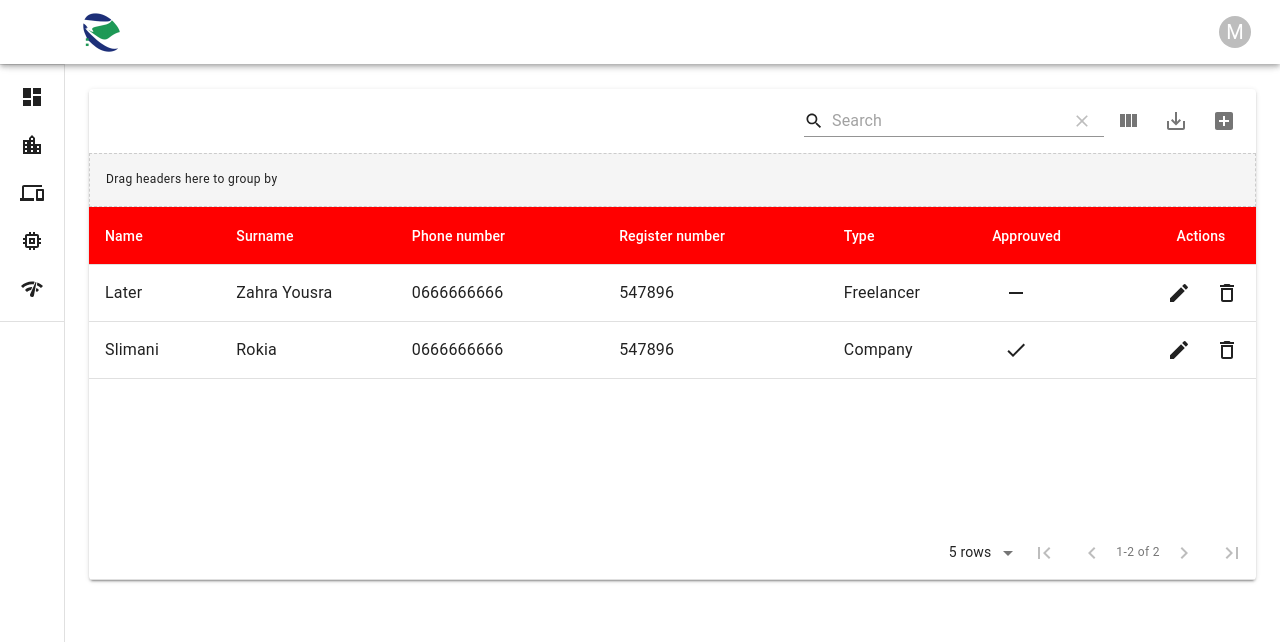
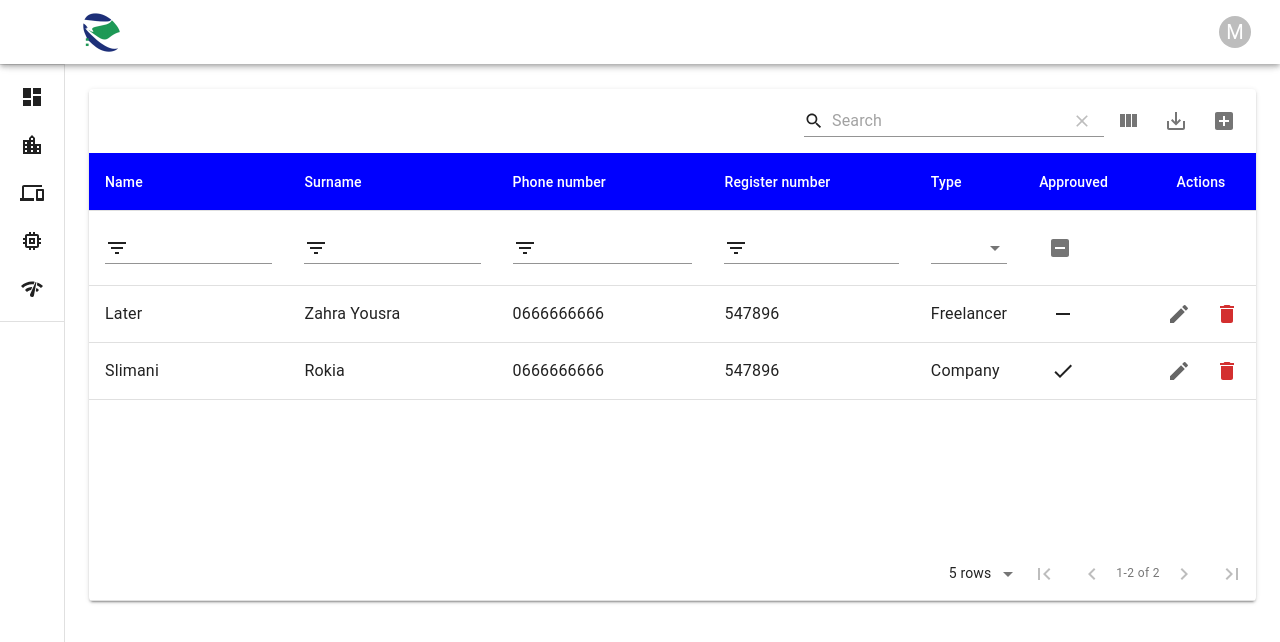
Before and after one commit to Yousra-Zahra-LATER/DC_Hosting, a React (Create React App) app in the folder dc_mui/: page /dc in a window 1280 px wide. Shown: the top 642 px of the page. Built offline with nearby package versions, Linux system fonts and the light colour scheme.

Commit message:
"last update"

```diff
--- a/dc_mui/src/components/DataTable.jsx
+++ b/dc_mui/src/components/DataTable.jsx
@@ -4,10 +4,11 @@ import MaterialTable,{MTableEditField,AutoComplete} from 'material-table';
 import { ThemeProvider } from '@mui/styles'
 import { createTheme } from '@mui/material';
 
+
 import { AddBox, ArrowDownward,Check,
-  ChevronLeft, ChevronRight, Clear, DeleteOutline,
+  ChevronLeft, ChevronRight, Clear,
    Edit,  FilterList,  FirstPage, LastPage,
-    Remove, SaveAlt,  Search , ViewColumn } from "@material-ui/icons";
+    Remove, SaveAlt,  Search , ViewColumn ,Delete as DeleteIcon,} from "@material-ui/icons";
 
 
 
@@ -20,7 +21,6 @@ const DataTable = (props ) => {
   const [noAdd, setnoAdd] = useState(props.noAdds);
   const [noEdit, setnoEdit] = useState(props.noEdit);
   const [selectedRow, setSelectedRow] = useState(null);
-  const [hoveredRow, setHoveredRow] = useState(null);
   const typeUser = props.type;
 
 
@@ -30,9 +30,11 @@ const DataTable = (props ) => {
     Add: forwardRef((props, ref) => <AddBox {...props} ref={ref} />),
     Check: forwardRef((props, ref) => <Check {...props} ref={ref} />),
     Clear: forwardRef((props, ref) => <Clear {...props} ref={ref} />),
-    Delete: forwardRef((props, ref) => <DeleteOutline {...props} ref={ref} />),
+    Delete: forwardRef((props, ref) => (
+      <DeleteIcon {...props} ref={ref} style={{ color: '#D32F2F' }} />  // Colorier le bouton delete en rouge
+    )),
     DetailPanel: forwardRef((props, ref) => <ChevronRight {...props} ref={ref} />),
-    Edit: forwardRef((props, ref) => <Edit {...props} ref={ref} />),
+    Edit: forwardRef((props, ref) => <Edit {...props} ref={ref} style={{ color: '#666666' }}/>),
     Export: forwardRef((props, ref) => <SaveAlt {...props} ref={ref} />),
     Filter: forwardRef((props, ref) => <FilterList {...props} ref={ref} />),
     FirstPage: forwardRef((props, ref) => <FirstPage {...props} ref={ref} />),
@@ -111,19 +113,17 @@ const DataTable = (props ) => {
 
         onRowClick={((evt, selectedRow) => setSelectedRow(selectedRow.tableData.id))}
         options={{
-          actionsColumnIndex: -1, addRowPosition: "first",columnsButton: true, grouping: true,exportButton: true, sorting: true,
+          actionsColumnIndex: -1, addRowPosition: "first",columnsButton: true, grouping: false,exportButton: true, sorting: true, filtering: true,
+
           rowStyle: rowData => ({
             backgroundColor: (selectedRow === rowData.tableData.id) ? '#EEE' : '#FFF'
           }),
-          rowStyle: rowData => ({
-            backgroundColor: (selectedRow === rowData.tableData.id) ? '#EEE' : (hoveredRow === rowData.tableData.id) ? '#F5F5F5' : '#FFF',
-          }),
           headerStyle: {
-            backgroundColor: 'red',
+            backgroundColor: 'blue',
             color: '#FFF'
           }
         }}
-        onRowHover={(event, rowData) => setHoveredRow(rowData.tableData.id)}
+
     //     localization={{
     //       body: {
     //           emptyDataSourceMessage: "Pas d'enregistreent à afficher",
```
